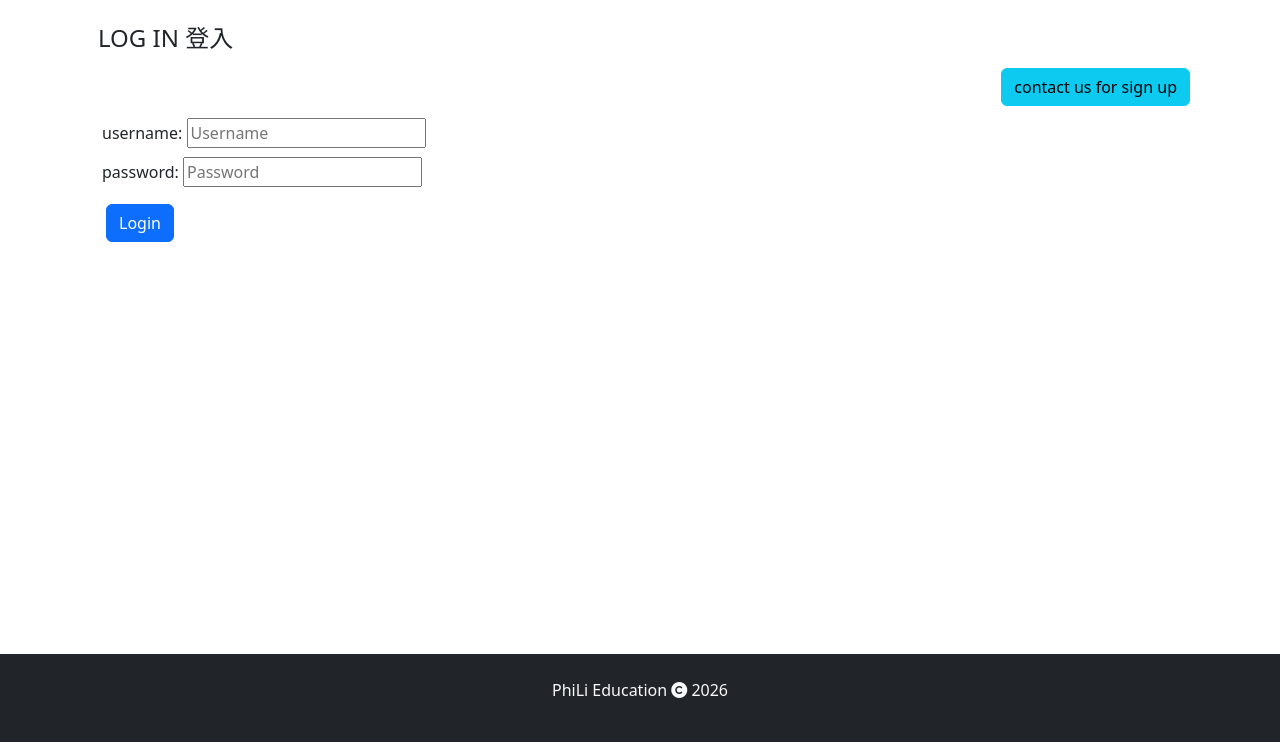
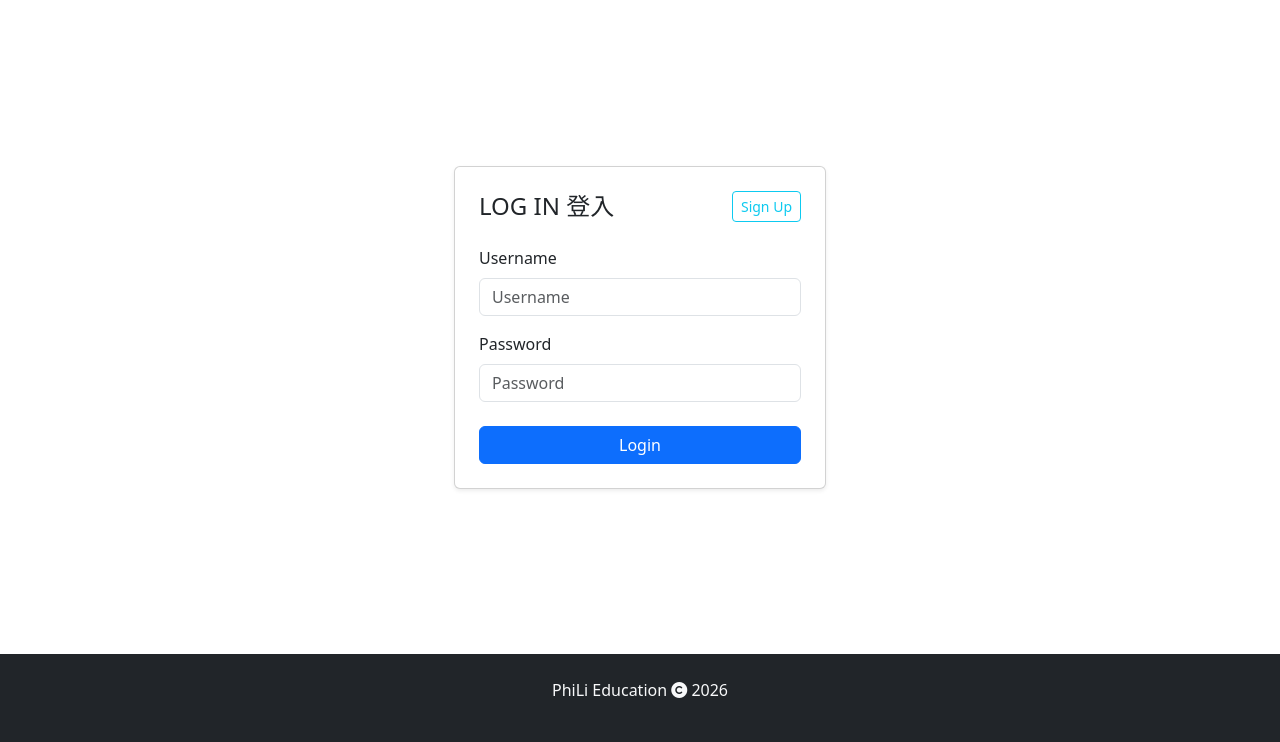
Before and after one commit to phili-ed/phili-ed, a Flask app: page /login in a window 1280 px wide. Shown: the part 58-800 px from the top of the page. Run offline with Flask 3, Linux system fonts and the light colour scheme; parts of the project's set-up code (start-up, migrations or seed data) failed here and were passed over; some libraries are stand-ins or nearby versions; some web fonts are replaced.

Commit message:
log in rewrite

```diff
--- a/templates/login.html
+++ b/templates/login.html
@@ -1,25 +1,32 @@
 {% extends 'base.html' %}
-
 {% block title %} Login {% endblock %}
 
-    {% block content %}
-<div class="container p-2 justify-content-center">
-    <div class="container m-2">
-        <h4>LOG IN 登入</h4>
-        <div class="d-flex justify-content-end">
-            <a class="btn btn-info m-2" href="/contact">contact us for sign up</a>
+{% block content %}
+<!-- Use vh-100 and d-flex to center vertically and horizontally -->
+<div class="container d-flex justify-content-center align-items-center" style="min-height: 80vh;">
+    <!-- Limit width so centering is visible (col-md-6) -->
+    <div class="card shadow-sm p-4 col-12 col-md-6 col-lg-4">
+
+        <div class="d-flex justify-content-between align-items-center mb-4">
+            <h4 class="mb-0">LOG IN 登入</h4>
+            <!-- Button stays on the right within this flex row -->
+            <a class="btn btn-sm btn-outline-info" href="/contact">Sign Up</a>
         </div>
+
         <form action="{{ request.full_path }}" method="POST">
-        <div class="m-1">
-            <label class="form-label">username:  </label>
-            <input type="text" name="username" placeholder="Username">
-        </div>
-        <div class="m-1">
-            <label class="form-label">    password:  </label>
-            <input type="password" name="password" placeholder="Password">
-        </div>
-        <button class="btn btn-primary m-2" type="submit">Login</button>
+            <div class="mb-3">
+                <label class="form-label">Username</label>
+                <input type="text" name="username" class="form-control" placeholder="Username" required>
+            </div>
+            <div class="mb-3">
+                <label class="form-label">Password</label>
+                <input type="password" name="password" class="form-control" placeholder="Password" required>
+            </div>
+
+            <div class="d-grid mt-4">
+                <button class="btn btn-primary" type="submit">Login</button>
+            </div>
         </form>
     </div>
 </div>
-    {% endblock %}
+{% endblock %}
```
